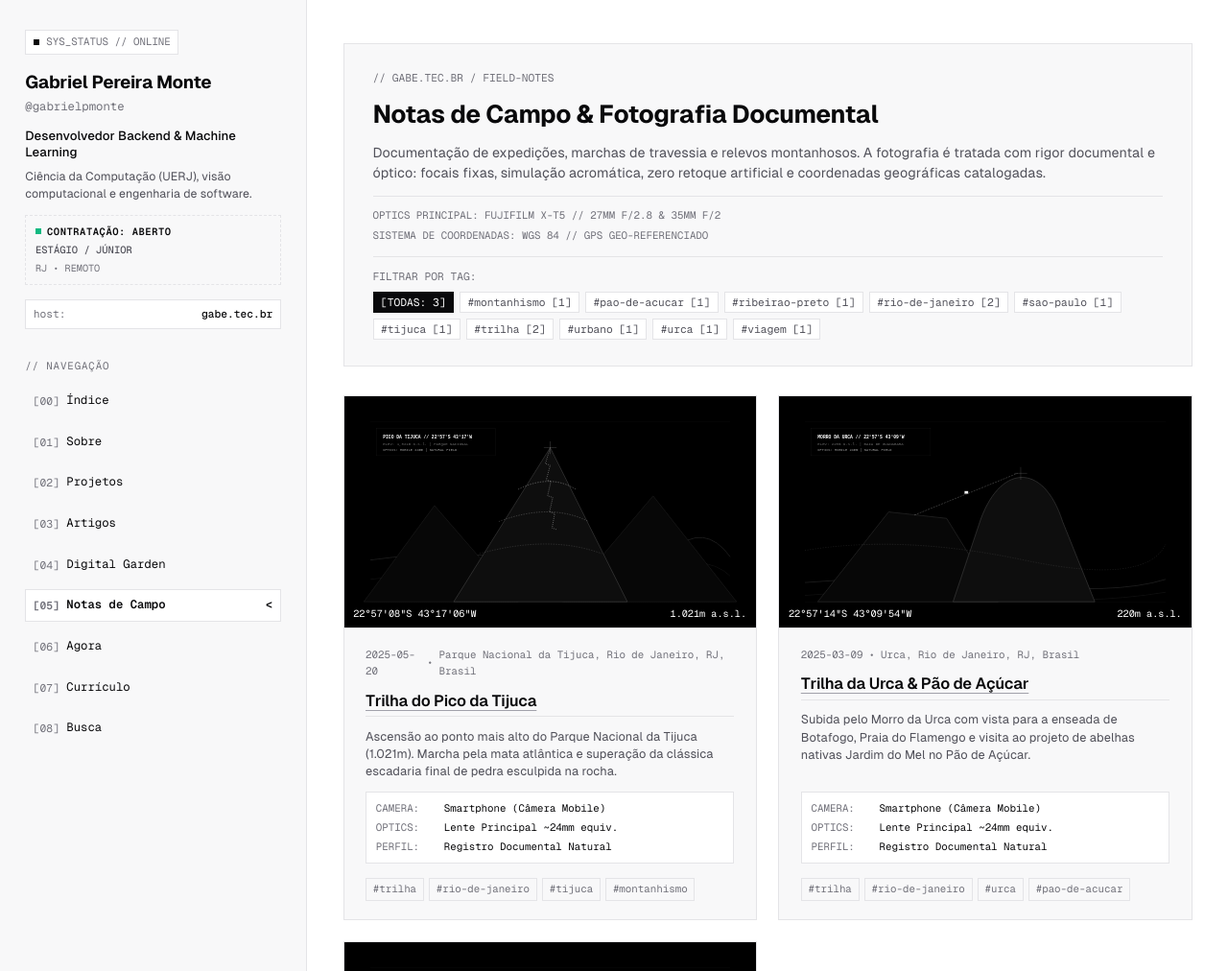
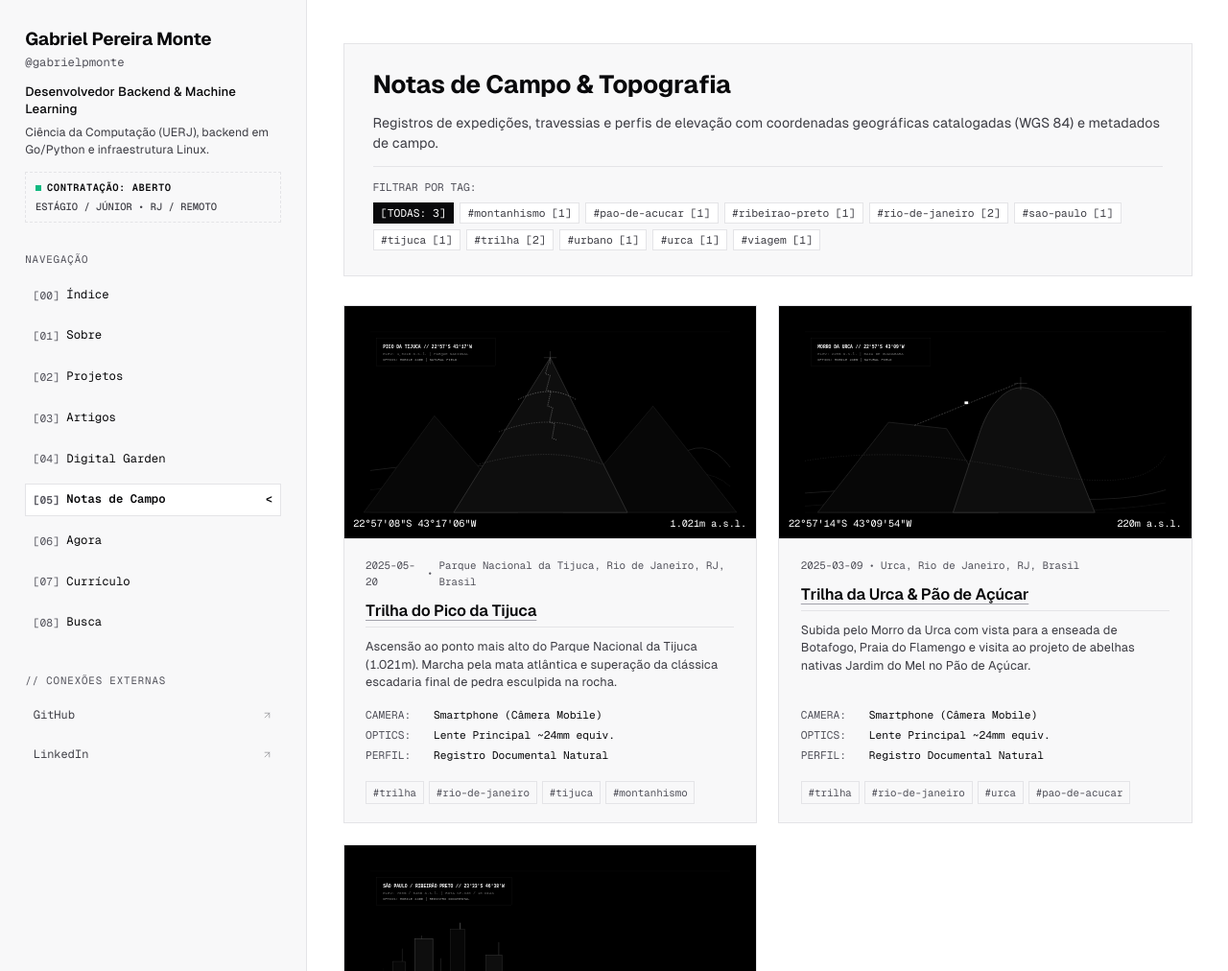
Before and after one commit to gabrielpmonte/gabe.tec.br, an Astro site: page /field-notes in a window 1280 px wide. Shown: the top 1012 px of the page at 96% size. Built offline with nearby package versions, Linux system fonts and the light colour scheme; Astro itself is replaced by a stand-in of ours; some packages are replaced by stand-ins of ours.

Commit message:
refactor(ui): remover ruido visual, ajustar contraste oklch, tempo de leitura e hierarquia

```diff
--- a/src/components/FieldNoteCard.astro
+++ b/src/components/FieldNoteCard.astro
@@ -213,24 +213,21 @@ const fetchPriority = priority === "high" ? "high" : "auto";
   }
 
   .field-item-specs {
-    font-size: 0.72rem;
+    font-size: 0.75rem;
     color: var(--text-dim);
-    background-color: var(--bg);
-    border: 1px solid var(--border);
-    padding: 0.5rem 0.65rem;
+    padding: 0.25rem 0;
     display: flex;
     flex-direction: column;
     gap: 0.2rem;
   }
 
   .field-optics-compact {
-    font-size: 0.72rem;
+    font-size: 0.75rem;
     color: var(--text-dim);
     display: flex;
     align-items: center;
     gap: 0.4rem;
-    border-top: var(--hairline);
-    padding-top: 0.5rem;
+    padding-top: 0.25rem;
   }
 
   .spec-row {
--- a/src/components/WritingTableRow.astro
+++ b/src/components/WritingTableRow.astro
@@ -8,6 +8,8 @@ interface Props {
 }
 
 const { post, interactiveTags = true } = Astro.props;
+const wordCount = (post.body || "").trim().split(/\s+/).filter(Boolean).length;
+const readingMinutes = post.data.readingTime ?? Math.max(1, Math.ceil(wordCount / 200));
 ---
 
 <tr class="article-row hairline-divider" data-tags={post.data.tags.join(",")}>
@@ -49,7 +51,7 @@ const { post, interactiveTags = true } = Astro.props;
     </div>
   </td>
   <td class="col-time font-mono">
-    {post.data.readingTime ? `${post.data.readingTime}m` : "--"}
+    {`${readingMinutes} min`}
   </td>
 </tr>
 
--- a/src/components/sidebar/SidebarHeader.astro
+++ b/src/components/sidebar/SidebarHeader.astro
@@ -4,11 +4,6 @@ import { SITE } from "../../site.config";
 ---
 
 <header class="sidebar-header">
-  <div class="sys-badge font-mono">
-    <span class="status-dot"></span>
-    <span class="sys-text">SYS_STATUS // ONLINE</span>
-  </div>
-
   <div class="identity-block">
     <a href="/" class="identity-name-link no-underline">
       <h1 class="identity-name">{SITE.author}</h1>
@@ -16,7 +11,7 @@ import { SITE } from "../../site.config";
     <p class="identity-handle font-mono">@{SITE.handle}</p>
     <p class="identity-title">{SITE.title}</p>
     <p class="identity-desc">
-      Ciência da Computação (UERJ), visão computacional e engenharia de software.
+      Ciência da Computação (UERJ), backend em Go/Python e infraestrutura Linux.
     </p>
   </div>
 
@@ -25,13 +20,7 @@ import { SITE } from "../../site.config";
       <span class="hire-dot"></span>
       <span class="hire-title">CONTRATAÇÃO: ABERTO</span>
     </div>
-    <div class="hire-level">ESTÁGIO / JÚNIOR</div>
-    <div class="hire-loc">RJ • REMOTO</div>
-  </div>
-
-  <div class="domain-tag font-mono">
-    <span class="domain-prefix">host:</span>
-    <span class="domain-val">{SITE.domain}</span>
+    <div class="hire-level">ESTÁGIO / JÚNIOR • RJ / REMOTO</div>
   </div>
 </header>
 
--- a/src/components/sidebar/SidebarNav.astro
+++ b/src/components/sidebar/SidebarNav.astro
@@ -10,7 +10,7 @@ const { currentPath } = Astro.props;
 ---
 
 <nav class="sidebar-nav" aria-label="Navegação Principal">
-  <div class="nav-section-title font-mono">// NAVEGAÇÃO</div>
+  <div class="nav-section-title font-mono">NAVEGAÇÃO</div>
   <ul class="nav-list">
     {
       NAV_LINKS.map((item) => {
--- a/src/pages/field-notes/index.astro
+++ b/src/pages/field-notes/index.astro
@@ -12,26 +12,16 @@ const tagItems = getTagCounts(notes);
 ---
 
 <BaseLayout
-  title="Notas de Campo & Fotografia Documental"
-  description={`Registros técnicos de montanhismo, trilhas de longo curso e expedições geográficas de ${SITE.author}. Equipamentos, coordenadas e topografia.`}
+  title="Notas de Campo & Topografia"
+  description={`Registros de montanhismo, trilhas e perfis topográficos de ${SITE.author}. Coordenadas e elevação.`}
 >
   <div class="field-archive-container">
     <header class="field-header hairline-box">
-      <div class="header-path font-mono">
-        // {SITE.domain.toUpperCase()} / FIELD-NOTES
-      </div>
-      <h1 class="field-title">Notas de Campo &amp; Fotografia Documental</h1>
+      <h1 class="field-title">Notas de Campo &amp; Topografia</h1>
       <p class="field-desc">
-        Documentação de expedições, marchas de travessia e relevos montanhosos.
-        A fotografia é tratada com rigor documental e óptico: focais fixas,
-        simulação acromática, zero retoque artificial e coordenadas geográficas
-        catalogadas.
+        Registros de expedições, travessias e perfis de elevação com coordenadas
+        geográficas catalogadas (WGS 84) e metadados de campo.
       </p>
-
-      <div class="field-spec-summary font-mono">
-        <div>OPTICS PRINCIPAL: FUJIFILM X-T5 // 27MM F/2.8 &amp; 35MM F/2</div>
-        <div>SISTEMA DE COORDENADAS: WGS 84 // GPS GEO-REFERENCIADO</div>
-      </div>
 
       <FilterBar
         label="FILTRAR POR TAG:"
--- a/src/styles/global.css
+++ b/src/styles/global.css
@@ -23,8 +23,8 @@
   --border: #e4e4e7;
   --border-strong: #a1a1aa;
   --text: #09090b;
-  --text-muted: #52525b;
-  --text-dim: #71717a;
+  --text-muted: #3f3f46;
+  --text-dim: #52525b;
   --hairline: 1px solid var(--border);
 
   /* Cathode Semantic Accents (Light) */
@@ -39,14 +39,14 @@
 
 html.dark {
   /* Cathode CSS Industrial OKLCH Dark Theme */
-  --bg: oklch(15% 0.012 255);
-  --surface: oklch(19% 0.018 258);
-  --surface-active: oklch(22.5% 0.021 258);
-  --border: color-mix(in oklch, oklch(96.5% 0.01 245) 14%, transparent);
-  --border-strong: color-mix(in oklch, oklch(96.5% 0.01 245) 24%, transparent);
-  --text: oklch(96.5% 0.01 245);
-  --text-muted: oklch(76% 0.025 245);
-  --text-dim: oklch(63.5% 0.022 248);
+  --bg: oklch(13% 0.008 250);
+  --surface: oklch(16.5% 0.008 250);
+  --surface-active: oklch(20% 0.012 250);
+  --border: color-mix(in oklch, oklch(93% 0.005 90) 12%, transparent);
+  --border-strong: color-mix(in oklch, oklch(93% 0.005 90) 24%, transparent);
+  --text: oklch(93% 0.005 90);
+  --text-muted: oklch(80% 0.012 245);
+  --text-dim: oklch(70% 0.012 250);
   --hairline: 1px solid var(--border);
 
   /* Cathode Semantic Accents (Dark OKLCH) */
@@ -88,7 +88,20 @@ html {
 body {
   background-color: var(--bg);
   color: var(--text);
+  font-variant-numeric: tabular-nums;
   min-height: 100vh;
+}
+
+h1, h2, h3 {
+  text-wrap: balance;
+}
+
+.prose p,
+article p,
+.about-body p,
+.cv-text {
+  max-width: 65ch;
+  text-wrap: pretty;
 }
 
 /* ==========================================================================
```
Also changed, not shown: src/pages/curriculum.astro (+5 -5 lines), src/pages/index.astro (+5 -8 lines), src/pages/projects.astro (+5 -13 lines).
